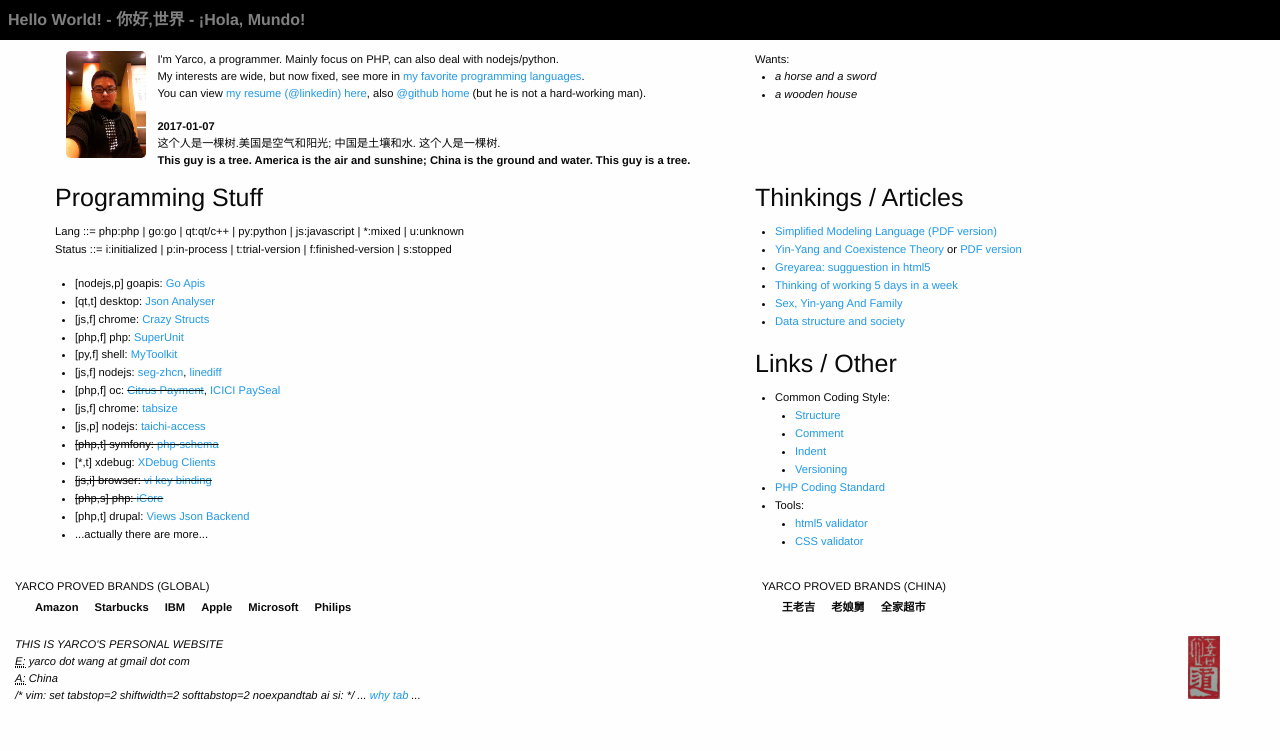
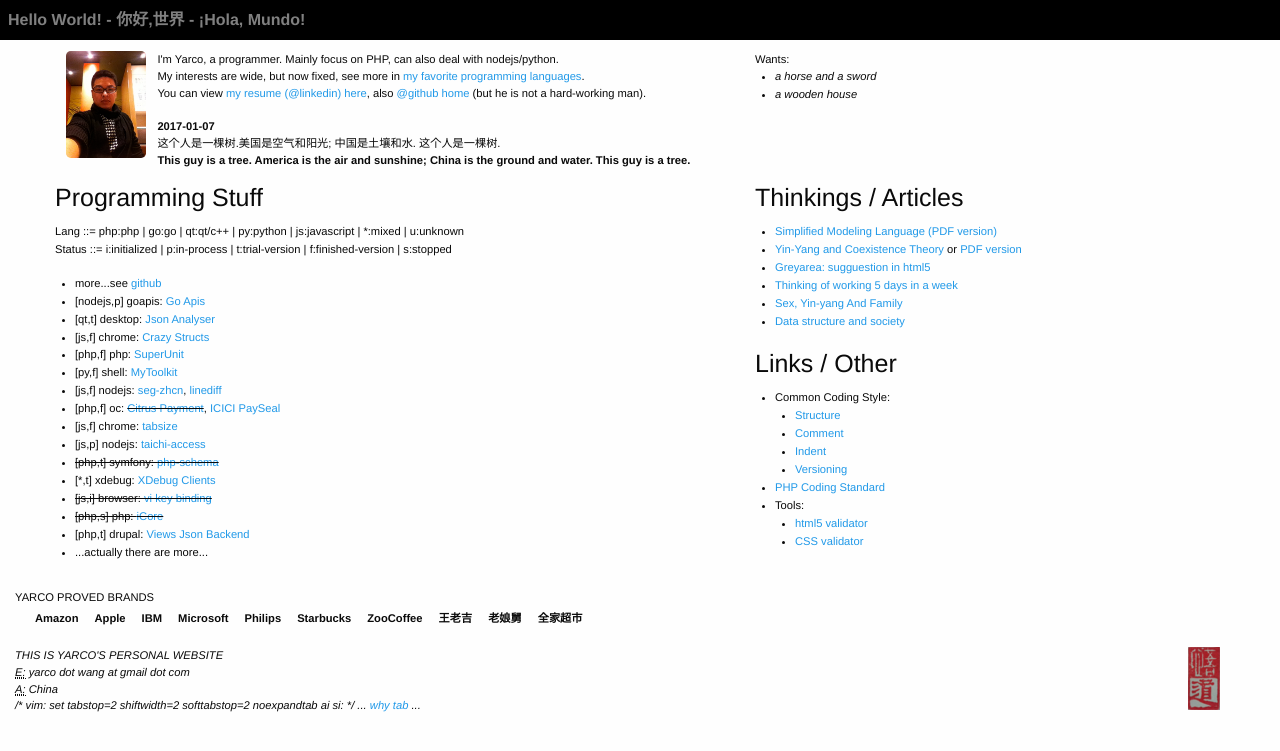
Before and after one commit to yarcowang/yarcowang.github.io, a Jekyll site: the page built from index.html, in a window 1280 px wide. Shown: the top 751 px of the page. Built offline with Jekyll 4.4.1, drawn with Linux system fonts in a browser that asks for light colours.

Commit message:
as before

```diff
--- a/_includes/footer.html
+++ b/_includes/footer.html
@@ -1,24 +1,16 @@
 		<footer>
-			<div class="large-7 columns">
+			<div class="large-12 columns">
 				<ul>
-					<li style="text-transform: uppercase">Yarco Proved Brands (Global)</li>
+					<li style="text-transform: uppercase">Yarco Proved Brands</li>
 					<li>
 						<ul class="clearfix quick-links">
 							<li>Amazon</li>
-							<li>Starbucks</li>
+							<li>Apple</li>
 							<li>IBM</li>
-							<li>Apple</li>
 							<li>Microsoft</li>
 							<li>Philips</li>
-						</ul>
-					</li>
-				</ul>
-			</div>
-			<div class="large-5 columns">
-				<ul>
-					<li style="text-transform: uppercase">Yarco Proved Brands (China)</li>
-					<li>
-						<ul class="clearfix quick-links">
+							<li>Starbucks</li>
+							<li>ZooCoffee</li>
 							<li>王老吉</li>
 							<li>老娘舅</li>
 							<li>全家超市</li>
--- a/index.html
+++ b/index.html
@@ -26,6 +26,7 @@ layout: page
 				<p class="help-block small">Lang ::= php:php | go:go | qt:qt/c++ | py:python | js:javascript | *:mixed | u:unknown<br />
 					Status ::= i:initialized | p:in-process | t:trial-version | f:finished-version | s:stopped</p>
 				<ul>
+					<li>more...see <a href="https://github.com/yarcowang?tab=repositories">github</a></li>
 					<li>[nodejs,p] goapis: <a href="http://goapis.org/" data-toggle="tooltip" title="" data-original-title="site for doc in json">Go Apis</a></li>
 					<li>[qt,t] desktop: <a href="https://github.com/yarcowang/JsonAnalyser" data-toggle="tooltip" title="" data-original-title="tool for analysing json data">Json Analyser</a></li>
 					<li>[js,f] chrome: <a href="https://chrome.google.com/webstore/detail/crazy-structs/ndaghfmkdlbkkpljmhjcfkndnblhkcih" data-toggle="tooltip" title="" data-original-title="save structures from web for future usage">Crazy Structs</a></li>
```
